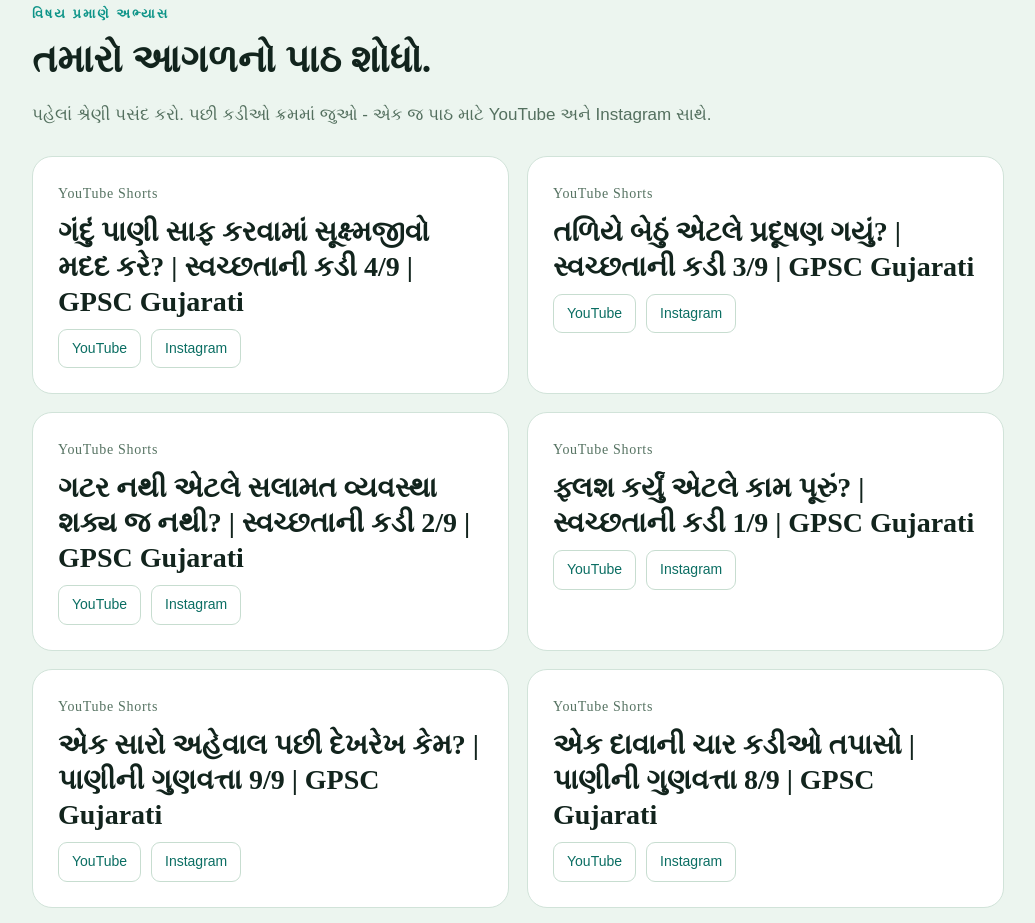
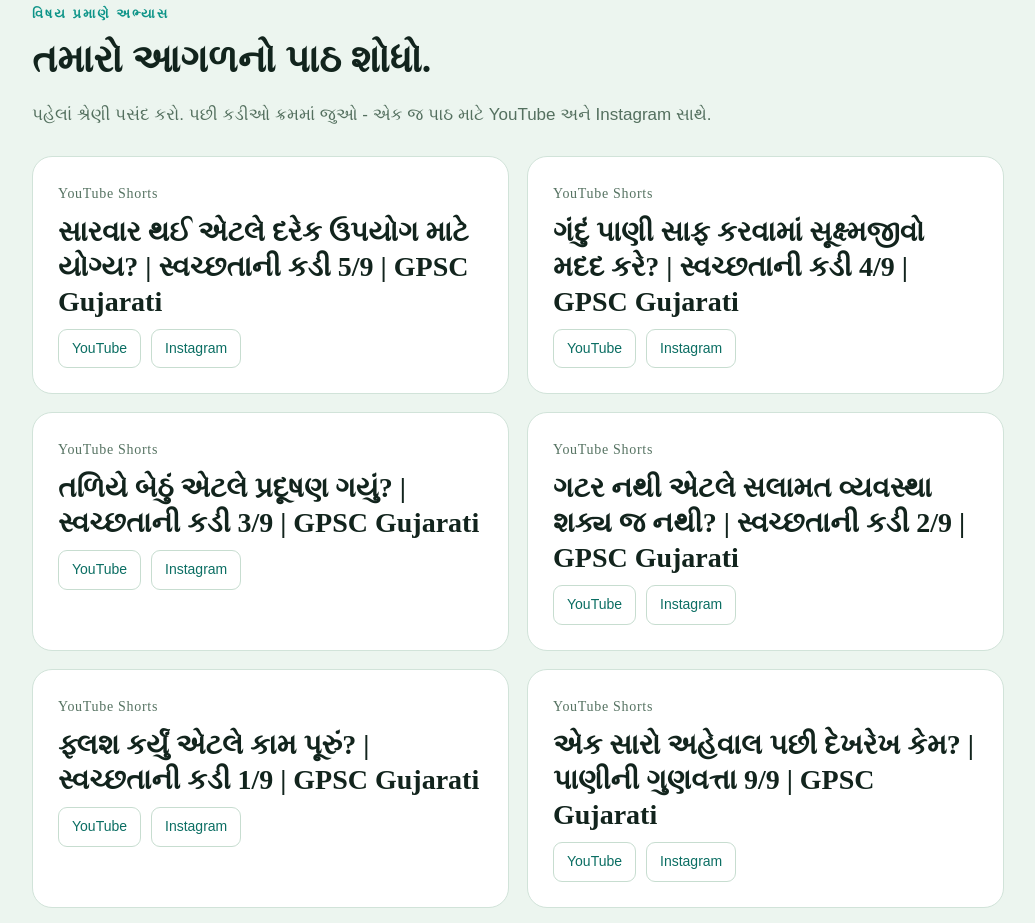
Before and after one commit to hemantdoc12/ahamgpsc, a plain HTML site: page index.html in a window 1280 px wide. Shown: the part 882-1805 px from the top of the page, without its empty margins (122-1157 px from the left). Drawn offline with Linux system fonts and the light colour scheme; a web font is replaced by a local one.

Commit message:
Add verified sanitation fifth lesson links

```diff
--- a/index.html
+++ b/index.html
@@ -230,6 +230,7 @@
 </div>
 </div>
 <section id="learn"><div class="wrap"><div class="learn-intro"><div class="seclabel">વિષય પ્રમાણે અભ્યાસ</div><h2>તમારો આગળનો પાઠ શોધો.</h2><p>પહેલાં શ્રેણી પસંદ કરો. પછી કડીઓ ક્રમમાં જુઓ - એક જ પાઠ માટે YouTube અને Instagram સાથે.</p></div><div class="lesson-grid">
+<article class="course"><div class="course-main"><div class="meta">YouTube Shorts</div><h3>સારવાર થઈ એટલે દરેક ઉપયોગ માટે યોગ્ય? | સ્વચ્છતાની કડી 5/9 | GPSC Gujarati</h3><div class="watch-links"><a href="https://www.youtube.com/shorts/LzAyz_AG8VY" rel="noopener" target="_blank">YouTube</a> <a href="https://www.instagram.com/ai_gpsc_aham/reel/Df60Q8lTDFm/" rel="noopener" target="_blank">Instagram</a></div></div></article>
 <article class="course"><div class="course-main"><div class="meta">YouTube Shorts</div><h3>ગંદું પાણી સાફ કરવામાં સૂક્ષ્મજીવો મદદ કરે? | સ્વચ્છતાની કડી 4/9 | GPSC Gujarati</h3><div class="watch-links"><a href="https://www.youtube.com/shorts/w4u7Ait-g1E" rel="noopener" target="_blank">YouTube</a> <a href="https://www.instagram.com/ai_gpsc_aham/reel/Df6mhpPTR2F/" rel="noopener" target="_blank">Instagram</a></div></div></article>
 <article class="course"><div class="course-main"><div class="meta">YouTube Shorts</div><h3>તળિયે બેઠું એટલે પ્રદૂષણ ગયું? | સ્વચ્છતાની કડી 3/9 | GPSC Gujarati</h3><div class="watch-links"><a href="https://www.youtube.com/shorts/mH4orqXN6iw" rel="noopener" target="_blank">YouTube</a> <a href="https://www.instagram.com/ai_gpsc_aham/reel/Df6cPJJz1aO/" rel="noopener" target="_blank">Instagram</a></div></div></article>
 <article class="course"><div class="course-main"><div class="meta">YouTube Shorts</div><h3>ગટર નથી એટલે સલામત વ્યવસ્થા શક્ય જ નથી? | સ્વચ્છતાની કડી 2/9 | GPSC Gujarati</h3><div class="watch-links"><a href="https://www.youtube.com/shorts/7zsnew3B18A" rel="noopener" target="_blank">YouTube</a> <a href="https://www.instagram.com/ai_gpsc_aham/reel/Df6R8ZSzS3i/" rel="noopener" target="_blank">Instagram</a></div></div></article>
```
